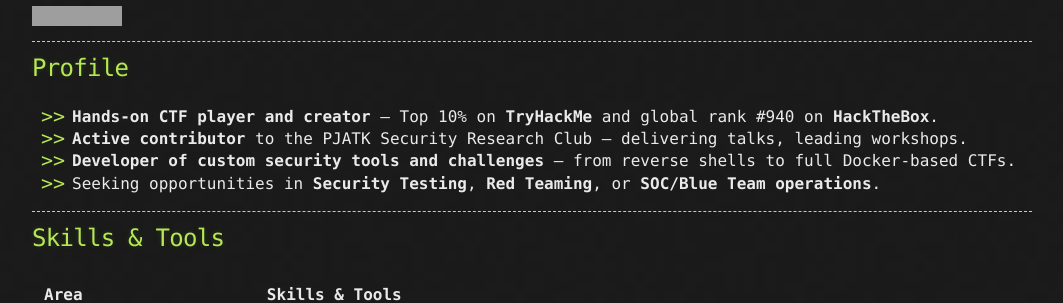
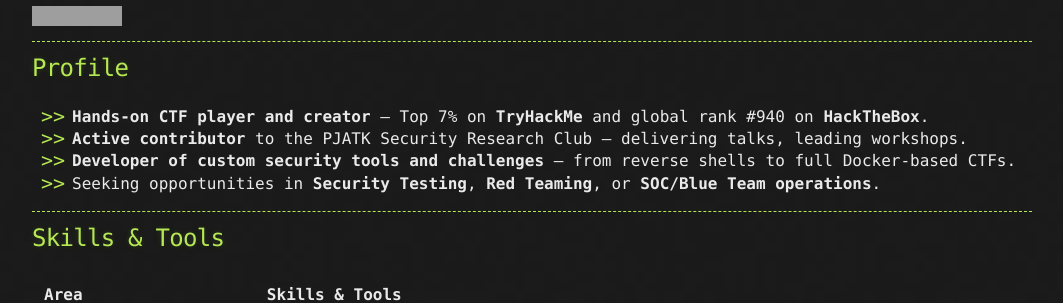
Before and after one commit to OskarBiernacki/OskarBiernacki.github.io, a Jekyll site: the page built from index.md, in a window 1280 px wide and 900 px high, scrolled down 328 px. Shown: the part 153-456 px from the top of the window, without its empty margins (108-1171 px from the left). Built offline with Jekyll 4.4.1, drawn with Linux system fonts in a browser that asks for light colours; grey boxes are pictures that could not be loaded.

Commit message:
Actualization of statistics

```diff
--- a/index.md
+++ b/index.md
@@ -22,7 +22,7 @@ I combine a hands-on approach with continuous learning to stay at the cutting ed
 
 ## Profile
 
-- **Hands-on CTF player and creator** – Top 10% on **TryHackMe** and global rank #940 on **HackTheBox**.
+- **Hands-on CTF player and creator** – Top 7% on **TryHackMe** and global rank #940 on **HackTheBox**.
 - **Active contributor** to the PJATK Security Research Club – delivering talks, leading workshops.
 - **Developer of custom security tools and challenges** – from reverse shells to full Docker-based CTFs.
 - Seeking opportunities in **Security Testing**, **Red Teaming**, or **SOC/Blue Team operations**.
```
